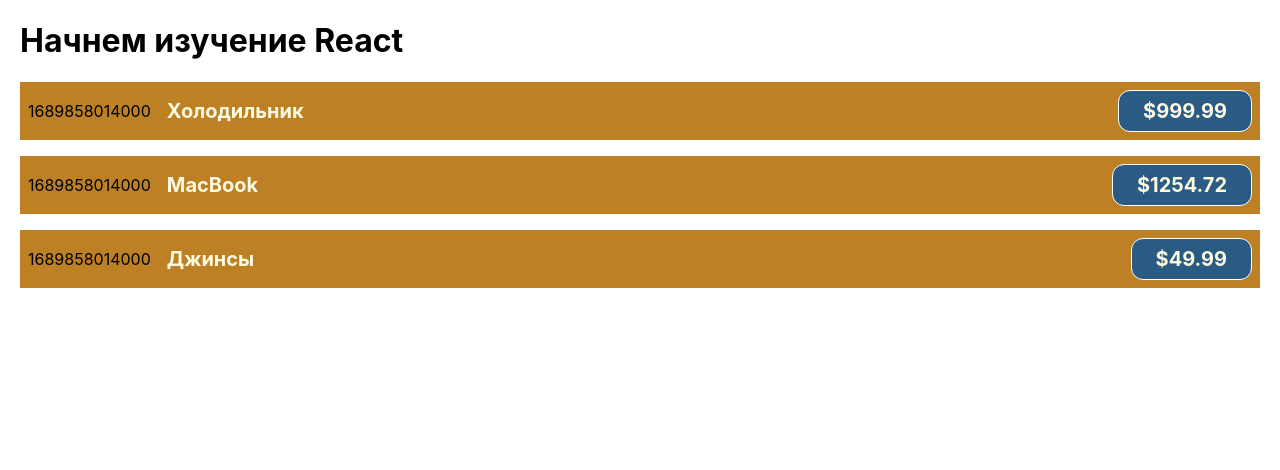
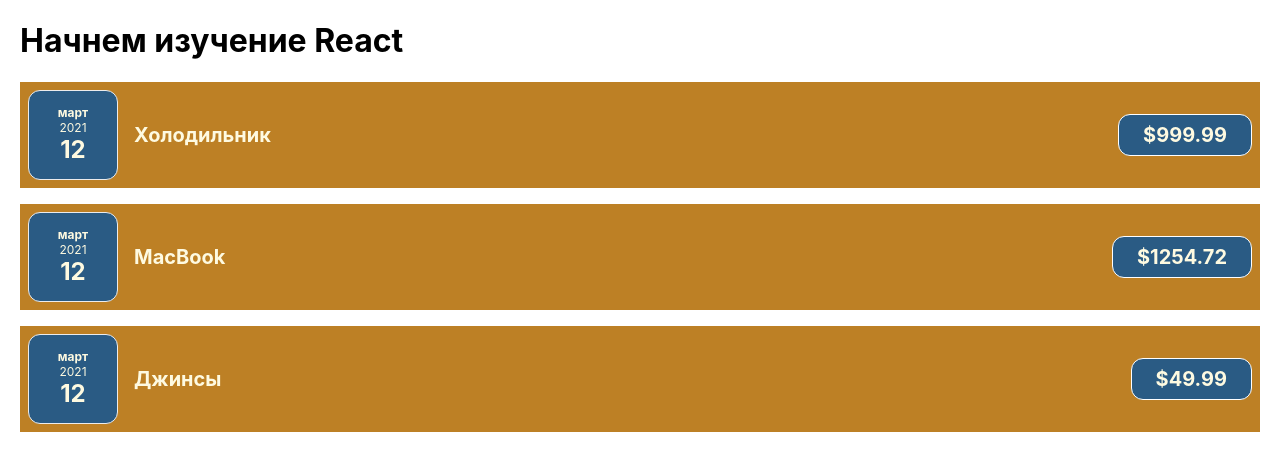
Before and after one commit to andreylementa/react-course-app, a JavaScript app: page / in a window 1280 px wide. Shown: the top 470 px of the page. Built offline with nearby package versions, Linux system fonts and the light colour scheme; the HTML template or start-up script is replaced by a standard one.

Commit message:
component costdate

```diff
--- a/src/App.js
+++ b/src/App.js
@@ -3,17 +3,17 @@
 function App() {
   const costs = [
     {
-      date: Date.now().toString(),
+      date: new Date(2021, 2, 12),
       description: "Холодильник",
       amount: 999.99,
     },
     {
-      date: Date.now().toString(),
+      date: new Date(2021, 2, 12),
       description: "MacBook",
       amount: 1254.72,
     },
     {
-      date: Date.now().toString(),
+      date: new Date(2021, 2, 12),
       description: "Джинсы",
       amount: 49.99,
     },
--- /dev/null
+++ b/src/components/CostDate.css
@@ -0,0 +1,26 @@
+.cost-date {
+  display: flex;
+  flex-direction: column;
+  width: 5.5rem;
+  height: 5.5rem;
+  border: 1px solid #ececec;
+  background-color: #2a5b84;
+  color: #fefae1;
+  border-radius: 12px;
+  align-items: center;
+  justify-content: center;
+}
+
+.cost-date__month {
+  font-size: 0.75rem;
+  font-weight: bold;
+}
+
+.cost-date__year {
+  font-size: 0.75rem;
+}
+
+.cost-date__day {
+  font-size: 1.5rem;
+  font-weight: bold;
+}
--- /dev/null
+++ b/src/components/CostDate.js
@@ -0,0 +1,15 @@
+import "./CostDate.css";
+function CostDate(props) {
+  const month = props.date.toLocaleString("ru-RU", { month: "long" });
+  const year = props.date.getFullYear();
+  const day = props.date.toLocaleString("ru-RU", { day: "2-digit" });
+  return (
+    <div className="cost-date">
+      <div className="cost-date__month">{month}</div>
+      <div className="cost-date__year">{year}</div>
+      <div className="cost-date__day">{day}</div>
+    </div>
+  );
+}
+
+export default CostDate;
--- a/src/components/CostItem.js
+++ b/src/components/CostItem.js
@@ -1,9 +1,10 @@
 import "./CostItem.css";
+import CostDate from "./CostDate";
 
 function CostItem(props) {
   return (
     <div className="cost-item">
-      <div>{props.date}</div>
+      <CostDate date={props.date}></CostDate>
       <div className="cost-item__description">
         <h2>{props.description}</h2>
         <div className="cost-item__price">${props.amount}</div>
```
